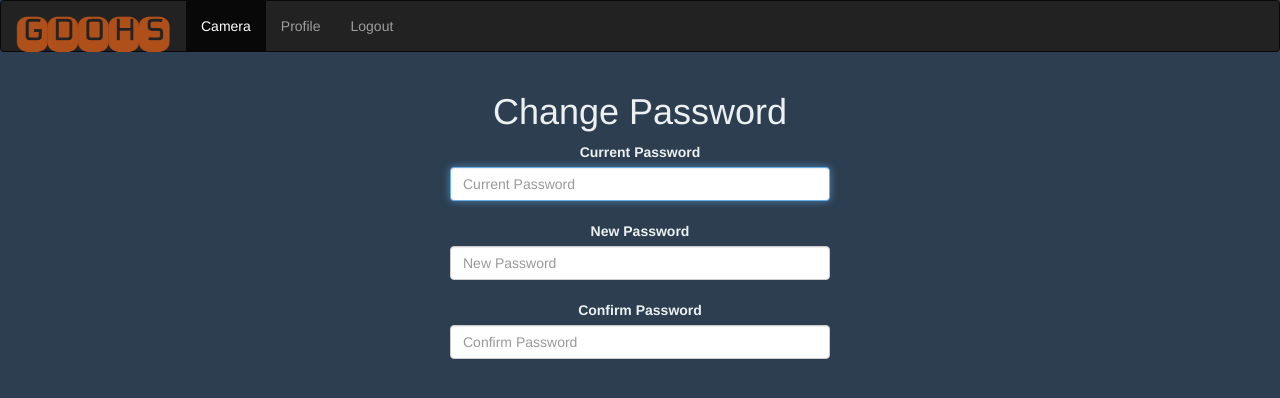
After one commit to godsgift/gdohs, a Flask app: page /showProfile in a window 1280 px wide. The commit adds this page. Shown: the top 398 px of the page. Run offline with Flask 2, Linux system fonts and the light colour scheme; a user stored in the database is signed in; a database or web service that is not in the repository returns one stand-in record (values such as "Sample title"); some libraries are stand-ins or nearby versions.

Commit message:
Added profile page, still working on recording video

```diff
--- a/app.py
+++ b/app.py
@@ -18,6 +18,7 @@ from flask.ext.pymongo import PyMongo
 from flask_mail import Mail, Message
 from flask.ext.bcrypt import Bcrypt
 from flask.ext.login import LoginManager, UserMixin, login_required, login_user, logout_user
+
 
 ##########################################################################
 #
@@ -87,7 +88,7 @@ def login():
 					user_obj = User(user_id, user_name, user_pass)
 					login_user(user_obj)
 					next = request.args.get('next')
-					return redirect(next or url_for("video"))
+					return redirect(next or url_for("showProfile"))
 				else:
 					flash("Incorrect username or password.")
 					return render_template("index.html", form=form)
@@ -298,6 +299,12 @@ def logout():
 	form = Login()
 	return render_template("index.html", form=form)
 
+@app.route("/showProfile")
+@login_required
+def showProfile():
+	form = ChangePassword()
+	return render_template("profile.html", form=form)
+
 ##########################################################################
 #
 #								CLASSES
@@ -342,6 +349,7 @@ def load_user(username):
 		_username = user_id["username"]
 		_password = user_id["password"]
 	return User(_id, _username, _password)
+
 
 def create_savefile(filetype):
     dateTime = time.strftime("%Y-%m-%d,%I%M")
--- a/forms.py
+++ b/forms.py
@@ -35,6 +35,17 @@ class NewPassword(Form):
 	password = PasswordField("Password", validators=[Required("Please pick a secure password"),
 		Regexp(r'^[\w.@+-]+$', message="Please provide a password without any spaces")])
 
-	confirm_password = PasswordField("Confirm Password", validators=[Required("Please type a password"),
+	confirm_password = PasswordField("Confirm Password", validators=[Required("Required"),
 		Regexp(r'^[\w.@+-]+$', message="Please provide a password without any spaces"),
 		EqualTo("password", message="Passwords must match")])
+
+class ChangePassword(Form):
+	current_password = PasswordField("Current Password", validators=[Required("Please type in your current password"),
+		Regexp(r'^[\w.@+-]+$', message="Please provide a password without any spaces")])
+
+	password = PasswordField("New Password", validators=[Required("Please pick a secure password"),
+		Regexp(r'^[\w.@+-]+$', message="Please provide a password without any spaces")])
+
+	confirm_password = PasswordField("Confirm Password", validators=[Required("Required"),
+		Regexp(r'^[\w.@+-]+$', message="Please provide a password without any spaces"),
+		EqualTo("password", message="Passwords must match")])
--- a/rpi_camera.py
+++ b/rpi_camera.py
@@ -6,6 +6,7 @@ import picamera
 class Camera(object):
     thread = None
     frame = None
+    frame2 = None
     start = 0
     create_savefile = ""
 
@@ -43,14 +44,12 @@ class Camera(object):
                 # store frame
                 stream.seek(0)
                 cls.frame = stream.read()
-
+                print cls.frame
                 # reset stream for next frame
                 stream.seek(0)
                 stream.truncate()
 
                 #Stop the thread after 3 seconds of no clients
                 if time.time() - cls.start > 3:
-                    stream.seek(0)
-                    stream.truncate()
                     break
         cls.thread = None
--- a/templates/login-layout.html
+++ b/templates/login-layout.html
@@ -13,12 +13,15 @@
         {% block navbar %}
             <ul class="nav navbar-nav">
                 <li class="navbar-header">
-                    <a class="navbar-brand" href="/video">
+                    <a class="navbar-brand" href="/showProfile">
                         <img alt="brand" src="../static/images/gdohs-logo.png">
                     </a>
                 </li>
                 <li class="nav-item active">
                     <a href="/video" class="nav-link">Camera</a>
+                </li>
+                <li class="nav-item">
+                    <a href="/showProfile" class="nav-link">Profile</a>
                 </li>
                 <li class="nav-item">
                     <a href="/logout" class="nav-link">Logout</a>
--- /dev/null
+++ b/templates/profile.html
@@ -0,0 +1,33 @@
+{% extends "login-layout.html" %}
+{% block head %}
+<link rel="stylesheet" type="text/css" href="../static/css/bootstrap.min.css">
+<link rel="stylesheet" type="text/css" href="../static/styles.css">
+{% endblock %}
+
+{% block content %}
+<div class="col-xs-4 col-xs-offset-4">
+    <h1 class="text-center text-white">Change Password</h1>
+    <form id="signUp" method="POST" action="/signUp">
+        {{ form.hidden_tag() }}
+        <div class="row">
+            <div class="text-center text-white">
+                {{ form.current_password.label() }}<br>
+                {{ form.current_password(placeholder="Current Password", class="form-control", autofocus=true) }}
+                <div class="text-danger">{{ form.current_password.errors[0] }}<br></div>
+            </div>
+        </div>
+        <div class="row">
+            <div class="text-center text-white">
+                {{ form.password.label() }}<br>
+                {{ form.password(placeholder="New Password", class="form-control", autofocus=true) }}
+                <div class="text-danger">{{ form.password.errors[0] }}<br></div>
+            </div>
+        </div>
+        <div class="row">
+            <div class="text-center text-white">
+                {{ form.confirm_password.label() }}<br>
+                {{ form.confirm_password(placeholder="Confirm Password", class="form-control", autofocus=true) }}
+                <div class="text-danger">{{ form.confirm_password.errors[0] }}<br></div>
+            </div>
+        </div>
+{% endblock %}
--- a/templates/video.html
+++ b/templates/video.html
@@ -8,4 +8,7 @@
 <div>
 <img src="{{ url_for('videostream') }}" width="640" height="480">
 </div>
+<!-- <video width="640" height="480" controls>
+<source src="{{ url_for('videostream') }}" type="video/mp4">
+</video> -->
 {% endblock %}
```
Also changed, not shown: pi_camera.py (added, +63 -0 lines), 3 other files.
